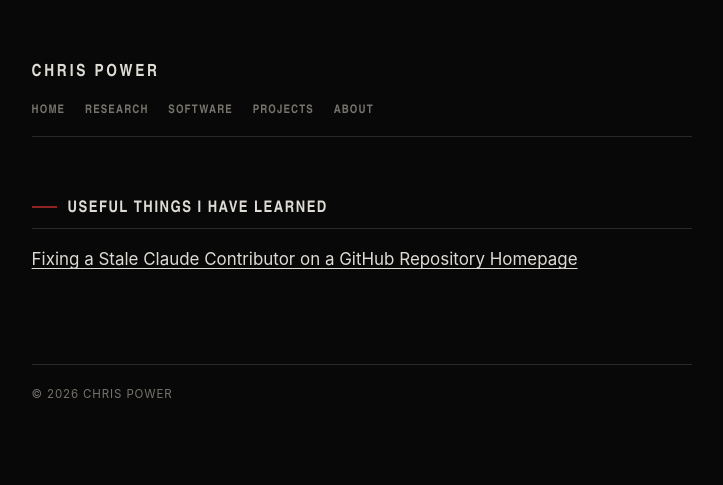
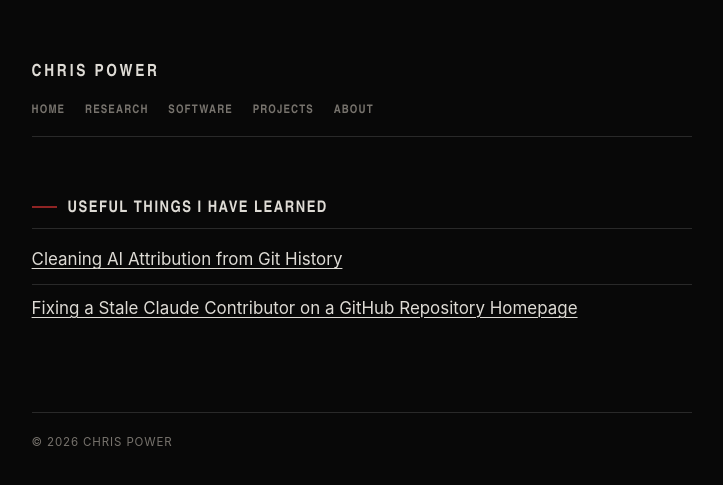
Before and after one commit to doctorcbpower/doctorcbpower.github.io, a Jekyll site: the page built from useful_things/index.html, in a window 1280 px wide. Shown: the top 485 px of the page, without its empty margins (278-1001 px from the left). Built offline with Jekyll 4.4.1, drawn with Linux system fonts in a browser that asks for light colours; part of the change alters nothing that is shown.

Commit message:
Updated index.html in useful_things

```diff
--- a/useful_things/index.html
+++ b/useful_things/index.html
@@ -1,9 +1,10 @@
 ---
 layout: default
-description: "Chris Power is a theoretical and computational astrophysicist at ICRAR, The University of Western Australia, working on dark matter, galaxy formation and cosmological simulations."
+description: "Things I have learned that are useful..."
 ---
 <h2>Useful things I have learned </h2>
 
   <ul class="plain">
+    <li><a href="./clean_claude_from_github_history.html">Cleaning AI Attribution from Git History</a></li>
     <li><a href="./claude_attribution_on_github.html">Fixing a Stale Claude Contributor on a GitHub Repository Homepage</a></li>
   </ul>
```
